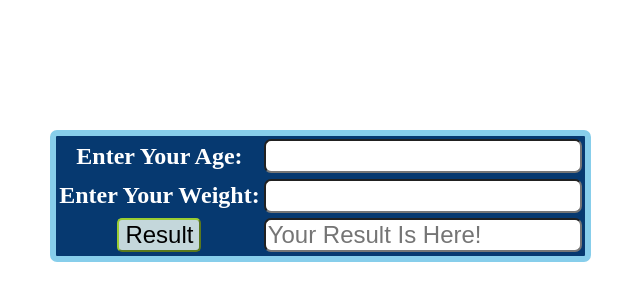
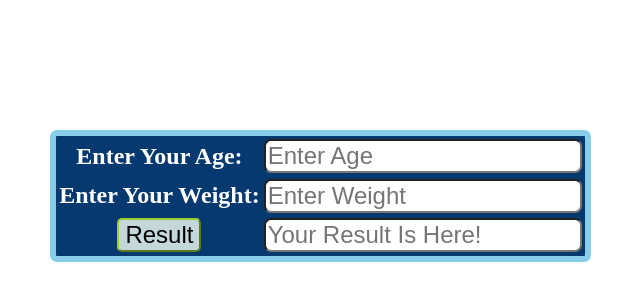
Before and after one commit to muddassir1112/jsForm, a plain HTML site: page index.html in a window 1280 px wide. Shown: the part 60-360 px from the top of the page, without its empty margins (337-977 px from the left). Drawn offline with Linux system fonts and the light colour scheme.

Commit message:
Some Changes In Input Box

```diff
--- a/index.html
+++ b/index.html
@@ -13,11 +13,11 @@
       <table>
         <tr>
           <th>Enter Your Age:</th>
-          <td><input type="number" id="age" /></td>
+          <td><input type="number" id="age" placeholder="Enter Age" /></td>
         </tr>
         <tr>
           <th>Enter Your Weight:</th>
-          <td><input type="number" id="weight" /></td>
+          <td><input type="number" id="weight" placeholder="Enter Weight" /></td>
         </tr>
         <tr>
           <th>
```
